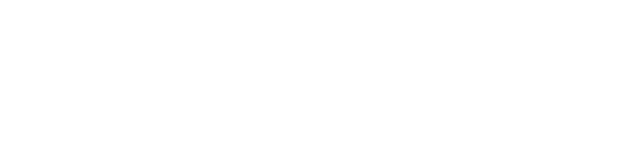
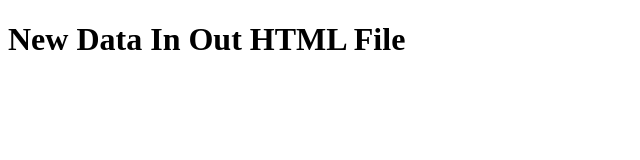
Before and after one commit to sanjaynanjar27/LocalRepository, a plain HTML site: page index.html in a window 1280 px wide. Shown: the whole page, without its empty margins (0-640 px from the left). Drawn offline with Linux system fonts and the light colour scheme.

Commit message:
HERE IS NEW DATA

```diff
--- a/index.html
+++ b/index.html
@@ -6,5 +6,6 @@
     <title>Document</title>
 </head>
 <body>
+    <h1>New Data In Out HTML File</h1>
 </body>
 </html>
```
